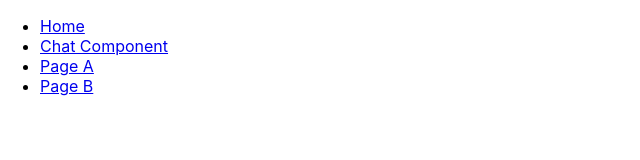
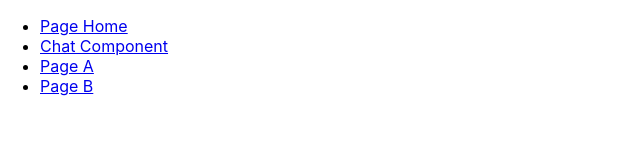
Before and after one commit to freyan929/Real-Time-Chat, a React (Create React App) app in the folder real-time-chat/: page / in a window 1280 px wide. Shown: the top 160 px of the page, without its empty margins (0-640 px from the left). Built offline with nearby package versions, Linux system fonts and the light colour scheme.

Commit message:
Update App.js

```diff
--- a/real-time-chat/src/App.js
+++ b/real-time-chat/src/App.js
@@ -4,6 +4,7 @@ import ChatComponent from "./components/chat-component";
 
 import PageA from './components/PageA';
 import PageB from './components/PageB';
+import PageHome from './components/PageHome';
 
 import { BrowserRouter as Router, Switch, Route, Link} from 'react-router-dom';
 
@@ -15,7 +16,7 @@ function App() {
         <nav>
           <ul>
             <li>
-              <Link to="/home">Home</Link>
+              <Link to="/home">Page Home</Link>
             </li>
             <li>
               <Link to="/chat-component">Chat Component</Link>
```
